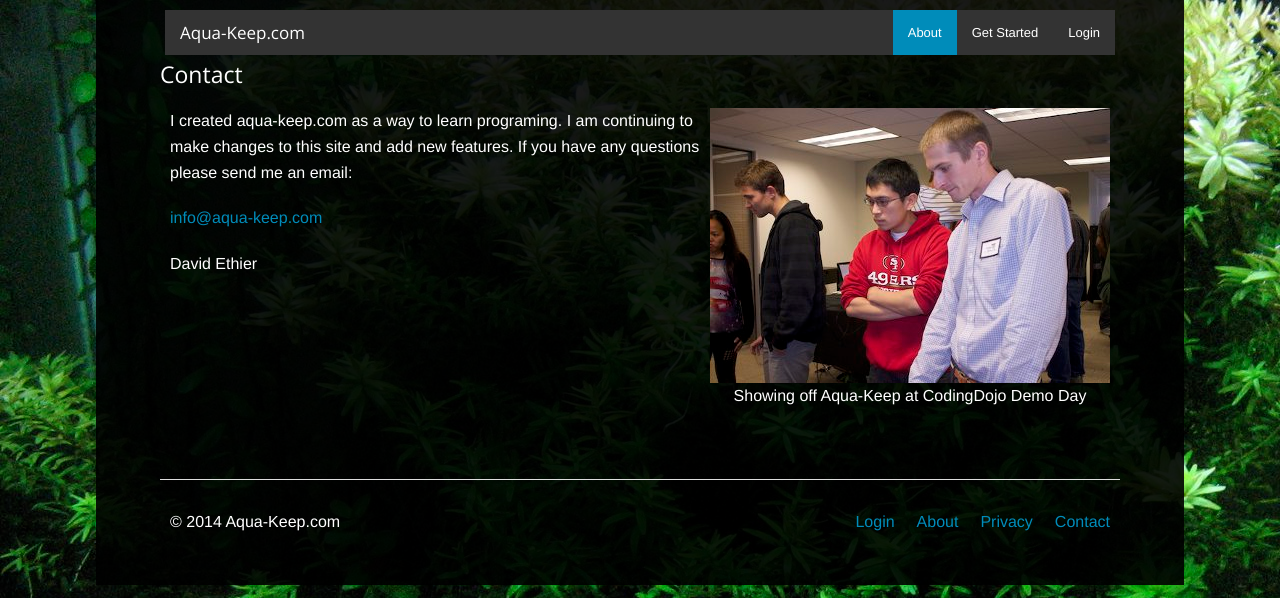
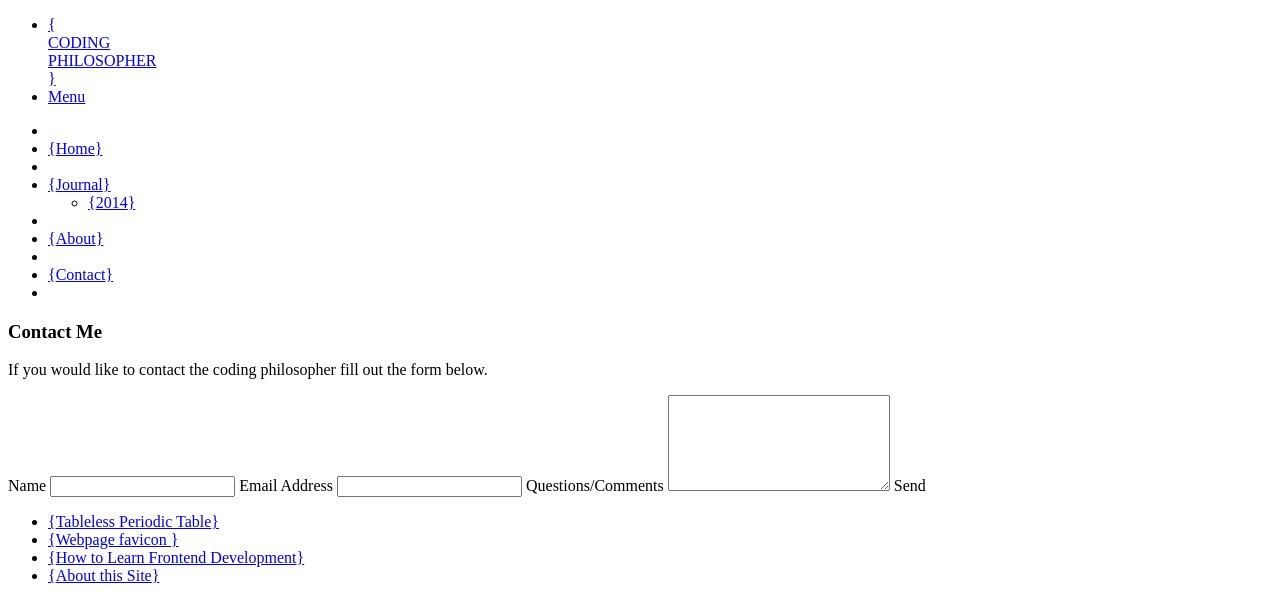
Before and after one commit to bimmin/aqua-keep, a CodeIgniter app: page /user/contact in a window 1280 px wide. Shown: the top 598 px of the page. Run offline with CodeIgniter, Linux system fonts and the light colour scheme; some libraries are stand-ins or nearby versions.

Commit message:
Update contact.php
Added a contact form to this page that uses form_contact.php to send me an email

```diff
--- a/application/views/contact.php
+++ b/application/views/contact.php
@@ -1,130 +1,185 @@
-<!doctype html>
-<html>
+<!DOCTYPE html>
 
+<html class="no-js" lang="en">
 <head>
-<title>Contact- Aqua-Keep.com</title>
-<meta charset="utf-8" />
+  <meta charset="utf-8">
   <meta content="width=device-width, initial-scale=1.0" name="viewport">
-<link href="/assets/css/foundation.css" rel="stylesheet">
-<link href="/assets/css/mystyle.css" rel="stylesheet">
-<script src="//ajax.googleapis.com/ajax/libs/jquery/1.10.2/jquery.min.js"></script>
- <script type="text/javascript">
-    $(document).ready(function(){
-      $("#login").on("submit", function(){
-          var form = $(this);
-          $.post(form.attr("action"), form.serialize(), function(data){
+  <link rel="shortcut icon" href="../img/icon-favicon.ico">
 
-            if (data['errors'] == true){
-                    $("#errors").html(data['messages']);
-                  }
-                  else{
-                     location.href="../user/profile";
-                  }
-            // $("#errors").html(html);
-          }, "json");
-      return false;
-      });
-
-      $("#register").on("submit", function(){
-          var form = $(this);
-          $.post(form.attr("action"), form.serialize(), function(html){
-
-            // console.log(html);
-            $("#errors").html(html);
-          }, "json");
-      return false;
-      });
-
-    });
-    </script>
+  <title>Coding Philosopher - About this website</title>
+  <link href="../css/app.css" rel="stylesheet">
+  <script src="../bower_components/modernizr/modernizr.js"></script>
+  <script src=
+  "https://google-code-prettify.googlecode.com/svn/loader/run_prettify.js"></script>
 </head>
 
 <body>
-
-<div class="wrapper">
   <div class="row">
-    <!--  <div class="large-3 columns">
-      <h1>Aqua-Keep.com</h1>
-    </div> -->
-    <div class="large-12 columns">
-      <div class="contain-to-grid">
-        <nav class="top-bar">
+    <nav class="top-bar" data-topbar="">
       <ul class="title-area">
         <li class="name">
-            <h1><a href="<?php echo base_url();?>">Aqua-Keep.com</a></h1>
+          <div class="logo">
+            <a href="../index.html">
+            <div class="left logo_bracket">
+              {
+            </div>
+
+            <div class="left line_height1">
+              <span id="coding">CODING</span><br>
+              <span id="philosopher">PHILOSOPHER</span>
+            </div>
+
+            <div class="left logo_bracket">
+              }
+            </div></a>
+          </div>
         </li>
-            <li class="toggle-topbar menu-icon"><a href="#"><span>Menu</span></a>
+
+        <li class="toggle-topbar menu-icon">
+          <a href="#"><span>Menu</span></a>
         </li>
       </ul>
+
       <section class="top-bar-section">
+        <!-- Right Nav Section -->
+
         <ul class="right">
-              <li class="active">
-              <a href="<?php echo base_url("/user/about");?>">About</a></li>
-              <li><a data-reveal-id="myModal" href="#">Get Started</a></li>
-              <li><a data-reveal-id="myModal" href="#">Login</a></li>
+          <li class="divider"></li>
+
+          <li>
+            <a href="../index.html"><span class=
+            "invisible bracket lft_brkt">{</span>Home<span class=
+            "invisible bracket rgt_brkt">}</span></a>
+          </li>
+
+          <li class="divider"></li>
+
+          <li class="has-dropdown">
+            <a href="journal2014.html"><span class=
+            "invisible bracket lft_brkt">{</span>Journal<span class=
+            "invisible bracket rgt_brkt">}</span></a>
+
+            <ul class="dropdown">
+              <li>
+                <a href="journal2014.html"><span class=
+                "invisible bracket lft_brkt">{</span>2014<span class=
+                "invisible bracket rgt_brkt">}</span></a>
+              </li>
+            </ul>
+          </li>
+
+          <li class="divider"></li>
+
+          <li>
+            <a href="about.html"><span class=
+            "invisible bracket lft_brkt">{</span>About<span class=
+            "invisible bracket rgt_brkt">}</span></a>
+          </li>
+
+          <li class="divider"></li>
+
+          <li>
+            <a href="contact.html"><span class=
+            "invisible bracket lft_brkt">{</span>Contact<span class=
+            "invisible bracket rgt_brkt">}</span></a>
+          </li>
+
+          <li class="divider"></li>
         </ul>
       </section>
     </nav>
   </div>
-    </div>
+
+  <div class="row">
+    <div class="large-9 push-3 columns">
+      <div class="top_tear"></div>
+
+      <div class="content columns">
+        <h3>Contact Me</h3>
+
+        <p>If you would like to contact the coding philosopher fill out the
+        form below.</p>
+
+        <form action="form_contact.php" id="contactform" method="post" name="contactform">
           <div class="row">
             <div class="large-12 columns">
-          <h4>Contact</h4>
-          <div class="row">
-            <div class="large-12 columns">
-              <div class="right"><img src="<?php echo base_url("/assets/img/David-Ethier.jpg");?>"><p class="center">Showing off Aqua-Keep at CodingDojo Demo Day</p></div><p>I created aqua-keep.com as a way to learn programing. I am continuing to make changes to this site and add new features. If you have any questions please send me an email:</p>
-              <p><a href="mailto:info@aqua-keep.com">info@aqua-keep.com</a></p>
-              <p>David Ethier</p>
+              <label for="first_name">Name <input maxlength="50" name=
+              "first_name" type="text"></label> <label for="email">Email
+              Address <input maxlength="80" name="email" type="text"></label>
+              <label for="comments">Questions/Comments
+              <textarea cols="25" maxlength="1000" name="comments" rows="6">
+              </textarea></label>
+              <a class="button" onclick="$(this).parents('form').submit();">Send</a>
             </div>
           </div>
+        </form>
+      </div>
+
+      <div class="columns bottom_tear"></div>
+    </div>
+
+    <div class="medium-3 large-3 pull-9 columns">
+      <ul class="side-nav">
+          <li>
+            <a href="../page/periodic-table.html"><span class=
+            "invisible bracket lft_brkt">{</span>Tableless Periodic
+            Table<span class="invisible bracket rgt_brkt">}</span></a>
+          </li>
+
+          <li>
+            <a href="../page/favicon.html"><span class=
+            "invisible bracket lft_brkt">{</span>Webpage favicon
+            <span class="invisible bracket rgt_brkt">}</span></a>
+          </li>
+
+          <li>
+            <a href="../page/learn-frontend.html"><span class=
+            "invisible bracket lft_brkt">{</span>How to Learn Frontend
+            Development<span class="invisible bracket rgt_brkt">}</span></a>
+          </li>
+
+          <li>
+            <a href="../page/about.html"><span class=
+            "invisible bracket lft_brkt">{</span>About this Site<span class=
+            "invisible bracket rgt_brkt">}</span></a>
+          </li>
+      </ul>
+
+
+      <p><img src="../img/CPicons.png"></p>
     </div>
   </div>
+
   <footer class="row">
     <div class="large-12 columns">
-      <hr />
+      <hr>
+
       <div class="row">
         <div class="large-6 columns">
-          <p>&copy; 2014 Aqua-Keep.com</p>
+          <p>&copy; Copyright no one at all. Go to town.</p>
         </div>
+
         <div class="large-6 columns">
           <ul class="inline-list right">
-            <li><a href="#" data-reveal-id="myModal">Login</a></li>
-            <li><a href="<?php echo base_url("/user/about");?>">About</a></li>
-            <li><a href="<?php echo base_url("/user/privacy");?>">Privacy</a></li>
-            <li><a href="<?php echo base_url("/user/contact");?>">Contact</a></li>
+            <li>
+              <a href="../index.html">Home</a>
+            </li>
+
+            <li>
+              <a href="../page/journal2014.html">Journal</a>
+            </li>
+
+            <li>
+              <a href="../page/about.html">About</a>
+            </li>
+
+            <li>
+              <a href="../page/contact.html">Contact</a>
+            </li>
           </ul>
         </div>
       </div>
     </div>
-  </footer>
-    </div>
-<div id="myModal" class="reveal-modal small" data-reveal="" data-reveal-ajax="true">
-  <div id="errors">
-  </div>
-  <h3>Already have an account? Login here:</h3>
-  <form id="login" action="<?php echo base_url("/user/process_login");?>" method="post">
-    <!--  <input type="hidden" name="action" value="login" /> -->
-    <input type="text" name="email" placeholder="Email address" />
-    <input type="password" name="password" placeholder="Password" />
-    <input type="submit" value="Login" />
-  </form>
-  <h3>Create a new account</h3>
-  <form id="register" action="/user/process_registration" method="post">
-    <input name="action" type="hidden" value="register" />
-    <input name="display_name" placeholder="Display Name" type="text" /><br />
-    <input name="email" placeholder="Email address" type="text" /><br />
-    <input name="password" placeholder="Password" type="password" /><br />
-    <input name="confirm_password" placeholder="Confirm Password" type="password" /><br />
-    <input type="submit" value="Register" />
-  </form>
-  <a class="close-reveal-modal">×</a> </div>
-<script src="/assets/js/foundation/foundation.js"></script>
-<script src="/assets/js/foundation/foundation.topbar.js"></script>
-<script src="/assets/js/foundation/foundation.reveal.js"></script>
-<script>
-    $(document).foundation();
-  </script>
-
+  </footer><script src="../bower_components/jquery/dist/jquery.min.js"></script> <script src="../bower_components/foundation/js/foundation.min.js"></script> <script src="../js/app.js"></script>
 </body>
-
 </html>
```
Lines whose indentation alone changed are shown as unchanged.
